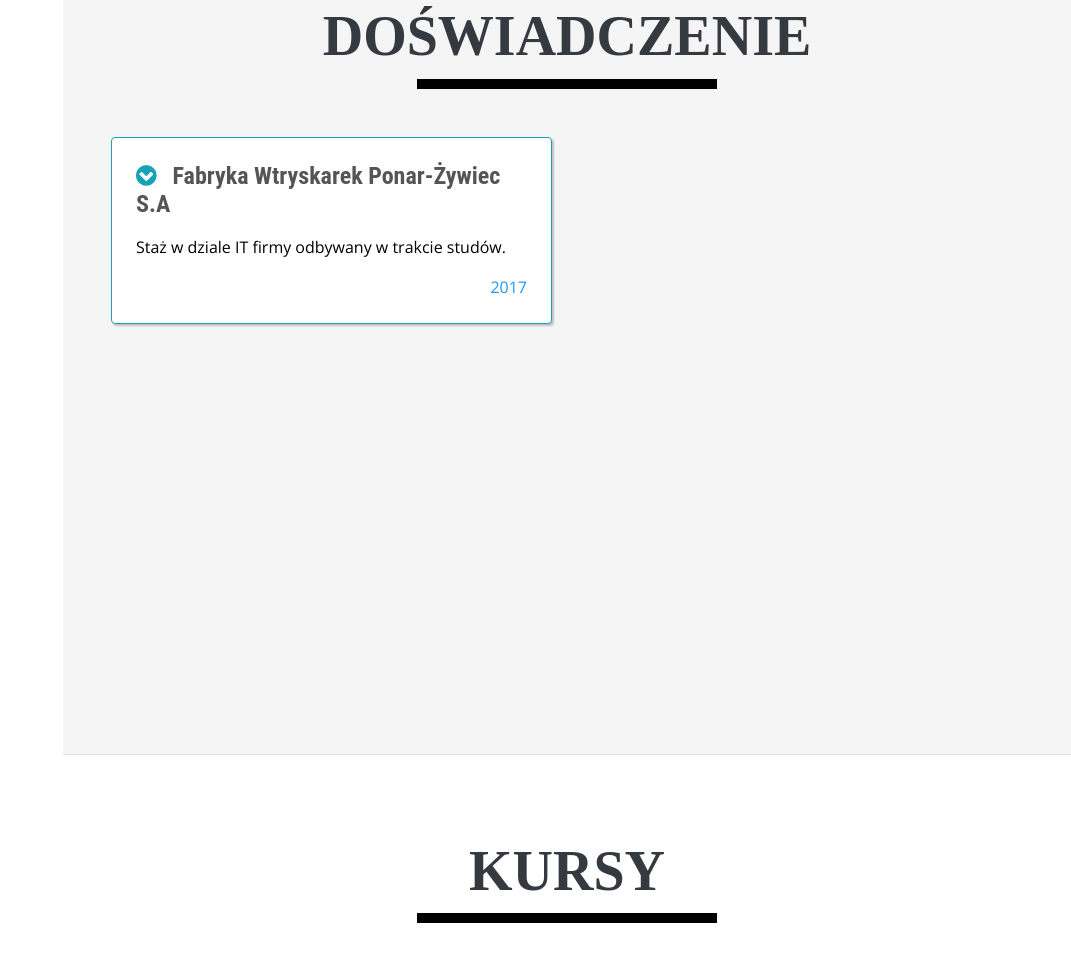
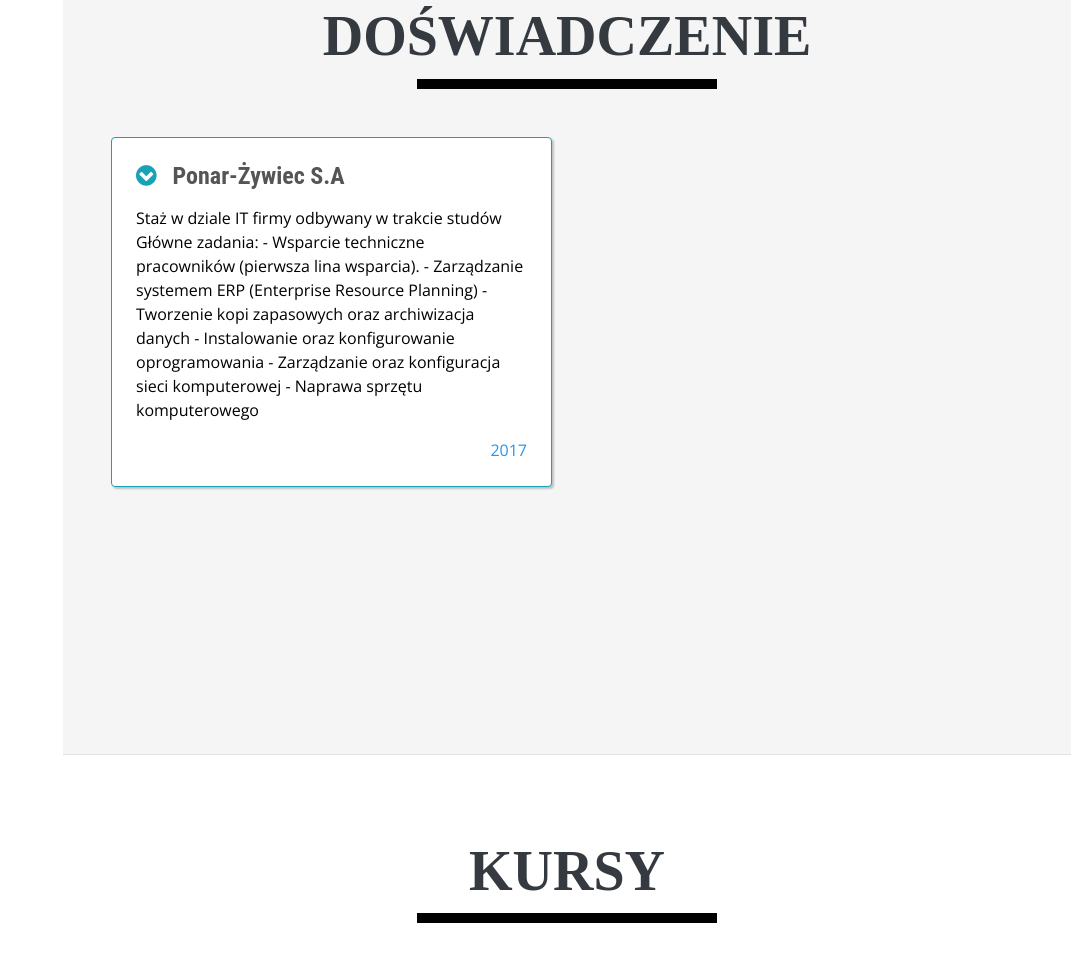
Before and after one commit to patrykpp/patrykpp.github.io, a plain HTML site: page index.html in a window 1280 px wide. Shown: the part 1055-2017 px from the top of the page, without its empty margins (209-1280 px from the left). Drawn offline with nearby package versions, Linux system fonts and the light colour scheme; a web font is replaced by a local one.

Commit message:
Update index.html

```diff
--- a/index.html
+++ b/index.html
@@ -128,8 +128,20 @@ License URL: https://creativecommons.org/licenses/by/4.0/
                 <div class="resume-item col-md-6 col-sm-12 ">
                     <div class="card mx-0 p-4 mb-5" style="border-color: #17a2b8; box-shadow: 2px 2px 2px rgba(0, 0, 0, 0.21);">
                         <div class=" resume-content mr-auto">
-                            <h4 class="mb-3"><i class="fa fa-globe mr-3 text-info"></i>Fabryka Wtryskarek Ponar-Żywiec S.A</h4>
-                            <p>Staż w dziale IT firmy odbywany w trakcie studów.</p>
+                            <h4 class="mb-3"><i class="fa fa-globe mr-3 text-info"></i>Ponar-Żywiec S.A</h4>
+                            <p>Staż w dziale IT firmy odbywany w trakcie studów
+
+                                Główne zadania:
+                                - Wsparcie techniczne pracowników (pierwsza lina
+                                wsparcia).
+                                - Zarządzanie systemem ERP (Enterprise Resource Planning)
+                                - Tworzenie kopi zapasowych oraz archiwizacja danych
+                                - Instalowanie oraz konfigurowanie oprogramowania
+                                - Zarządzanie oraz konfiguracja sieci komputerowej
+                                - Naprawa sprzętu komputerowego
+
+
+                            </p>
                         </div>
                         <div class="resume-date text-md-right">
                             <span class="text-primary">2017</span>
```
